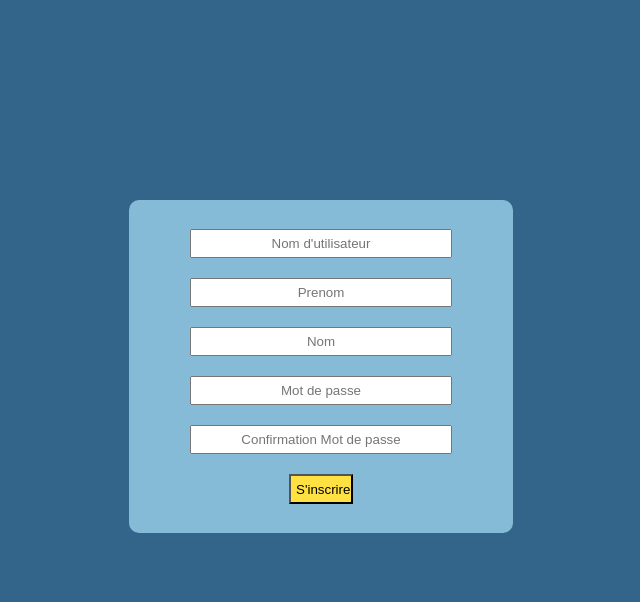
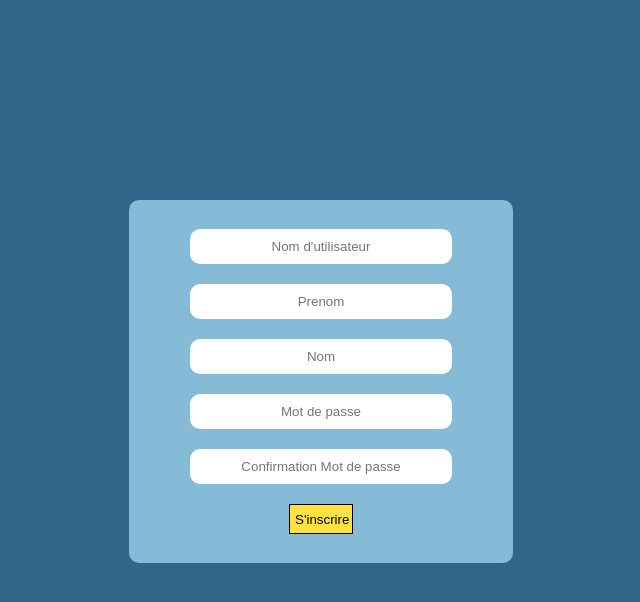
Before and after one commit to christopher-cornet/module-connexion, a PHP site: page /inscription.php in a window 1280 px wide. Shown: the top 602 px of the page, without its empty margins (319-959 px from the left). Run offline with PHP 8.4, Linux system fonts and the light colour scheme.

Commit message:
Add files via upload

```diff
--- a/CSS/inscription.css
+++ b/CSS/inscription.css
@@ -22,9 +22,12 @@ form input {
     padding: 5px;
     margin: 10px;
     text-align: center;
+    border-radius: 10px;
+    border: none;
+    height: 35px;
 }
 
-form button {
+.register {
     padding: 5px;
     margin: 10px;
     background-color: #ffe241;
@@ -32,10 +35,11 @@ form button {
     width: 5vw;
     margin-left: auto;
     margin-right: auto;
-
+    border: 1px solid;
+    border-radius: 0px;
 }
 
-form button:hover {
+.register:hover {
     background-color: #ebd03c;
     cursor: pointer;
 }
--- a/connexion.php
+++ b/connexion.php
@@ -9,7 +9,8 @@
 </head>
 <body>
     <section class="login-form">
-        <form action="" method="get">
+        <form action="" method="post">
+            <!-- Login & Password -->
             <input type="text" placeholder="Nom d'utilisateur">
             <input type="password" placeholder="Mot de passe">
             <button class="login">Se connecter</button>
--- a/inscription.php
+++ b/inscription.php
@@ -1,3 +1,15 @@
+<?php
+session_start();
+
+$host = "localhost";
+$username = "root";
+$password = "";
+$database = "testing";
+
+$db = new PDO ('mysql:host=localhost; dbname=moduleconnexion', 'root', '');
+
+$query = "INSERT INTO utilisateurs ('login', 'prenom', 'nom', 'password') VALUES ('')";
+?>
 <!DOCTYPE html>
 <html lang="en">
 <head>
@@ -9,13 +21,14 @@
 </head>
 <body>
     <section class="registration-form">
-        <form action="" method="get">
-            <input type="text" placeholder="Nom d'utilisateur">
-            <input type="text" placeholder="Prenom">
-            <input type="text" placeholder="Nom">
-            <input type="password" placeholder="Mot de passe">
-            <input type="password" placeholder="Confirmation Mot de passe">
-            <button class="register">S'inscrire</button>
+        <form action="" method="post">
+            <!-- Password = 8 char / 1 Maj / 1 Min / 1 Number / 1 Spe char -->
+            <input type="text" placeholder="Nom d'utilisateur" required>
+            <input type="text" placeholder="Prenom" required>
+            <input type="text" placeholder="Nom" required>
+            <input type="password" placeholder="Mot de passe" required>
+            <input type="password" placeholder="Confirmation Mot de passe" required>
+            <input class="register" type="submit" value="S'inscrire">
         </form>
     </section>
 </body>
```
Also changed, not shown: CSS/connexion.css (+5 -2 lines).
